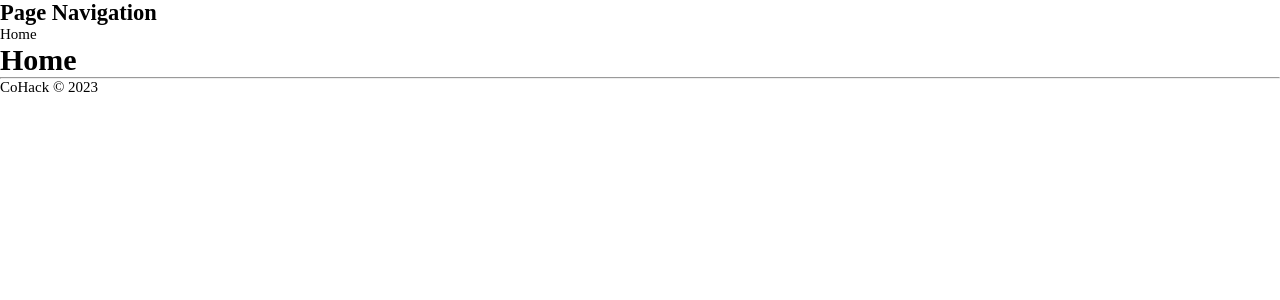
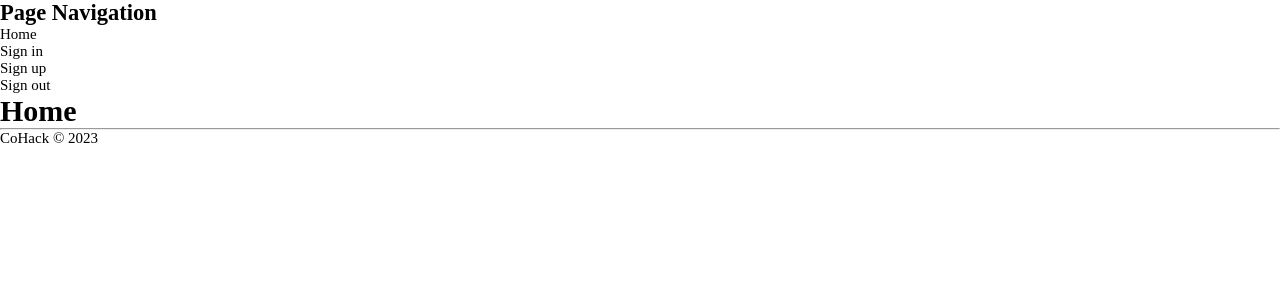
Before and after one commit to Glebegor/hackathon-plzen-2023, a React (Vite) app in the folder client/: page / in a window 1280 px wide. Shown: the top 300 px of the page. Built offline with nearby package versions, Linux system fonts and the light colour scheme.

Commit message:
FE: Adding the Login and Register pages

```diff
--- a/client/src/App.tsx
+++ b/client/src/App.tsx
@@ -2,6 +2,8 @@ import React from 'react';
 import { Routes, Route } from 'react-router-dom';
 
 import { HomePage } from '@pages/HomePage';
+import { LoginPage } from '@pages/LoginPage';
+import { RegisterPage } from '@pages/RegisterPage';
 import { NotFoundPage } from '@pages/NotFoundPage';
 
 import { AppRoute } from '@utils/route';
@@ -9,6 +11,8 @@ import { AppRoute } from '@utils/route';
 export const App: React.FC = () => (
   <Routes>
     <Route path={AppRoute.HOME} element={<HomePage />} />
+    <Route path={AppRoute.LOGIN} element={<LoginPage />} />
+    <Route path={AppRoute.REGISTER} element={<RegisterPage />} />
     <Route path={AppRoute.NOT_FOUND} element={<NotFoundPage />} />
   </Routes>
 );
--- a/client/src/components/blocks/PageNavigation.tsx
+++ b/client/src/components/blocks/PageNavigation.tsx
@@ -10,6 +10,15 @@ export const PageNavigation: React.FC = () => (
       <li>
         <Link to={AppRoute.HOME}>Home</Link>
       </li>
+      <li>
+        <Link to={AppRoute.LOGIN}>Sign in</Link>
+      </li>
+      <li>
+        <Link to={AppRoute.REGISTER}>Sign up</Link>
+      </li>
+      <li>
+        <Link to={AppRoute.HOME}>Sign out</Link>
+      </li>
     </ul>
   </nav>
 );
--- /dev/null
+++ b/client/src/pages/LoginPage.tsx
@@ -0,0 +1,9 @@
+import React from 'react';
+
+import { DefaultLayout } from '@layouts/DefaultLayout';
+
+export const LoginPage: React.FC = () => (
+  <DefaultLayout>
+    <h1>Login</h1>
+  </DefaultLayout>
+);
--- /dev/null
+++ b/client/src/pages/RegisterPage.tsx
@@ -0,0 +1,9 @@
+import React from 'react';
+
+import { DefaultLayout } from '@layouts/DefaultLayout';
+
+export const RegisterPage: React.FC = () => (
+  <DefaultLayout>
+    <h1>Register</h1>
+  </DefaultLayout>
+);
--- a/client/src/utils/route.ts
+++ b/client/src/utils/route.ts
@@ -3,5 +3,7 @@
  */
 export enum AppRoute {
   HOME = '/',
+  LOGIN = '/login',
+  REGISTER = '/register',
   NOT_FOUND = '*',
 }
```
